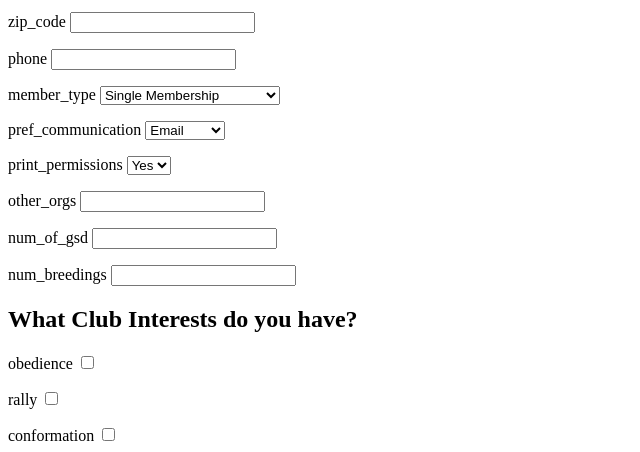
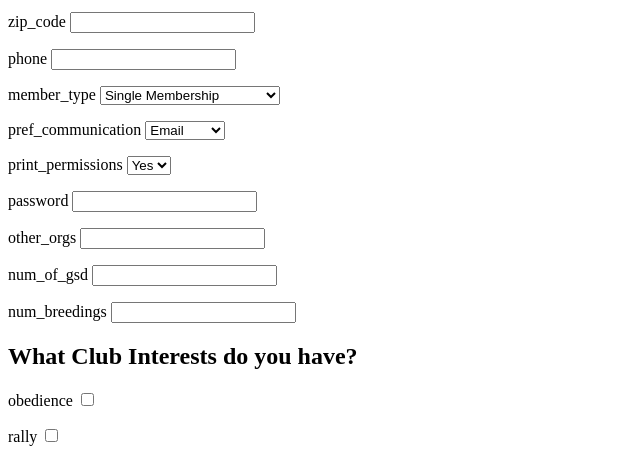
Before and after one commit to lauranewland/gsdc-webapp-flask, a Flask app: page /signup in a window 1280 px wide. Shown: the part 300-752 px from the top of the page, without its empty margins (0-640 px from the left). Run offline with Flask 2, Linux system fonts and the light colour scheme.

Commit message:
uncommented password input field

```diff
--- a/templates/membership_signup.html
+++ b/templates/membership_signup.html
@@ -34,7 +34,7 @@
                     <option value="false">No</option>
                 </select>
             </p>
-    <!--    <p>password <input type="text" name="password"></p>-->
+            <p>password <input type="text" name="password"></p>
             <p>other_orgs <input type="text" name="other_orgs"></p>
             <p>num_of_gsd <input type="text" name="num_of_gsd"></p>
             <p>num_breedings <input type="text" name="num_breedings"></p>
```
